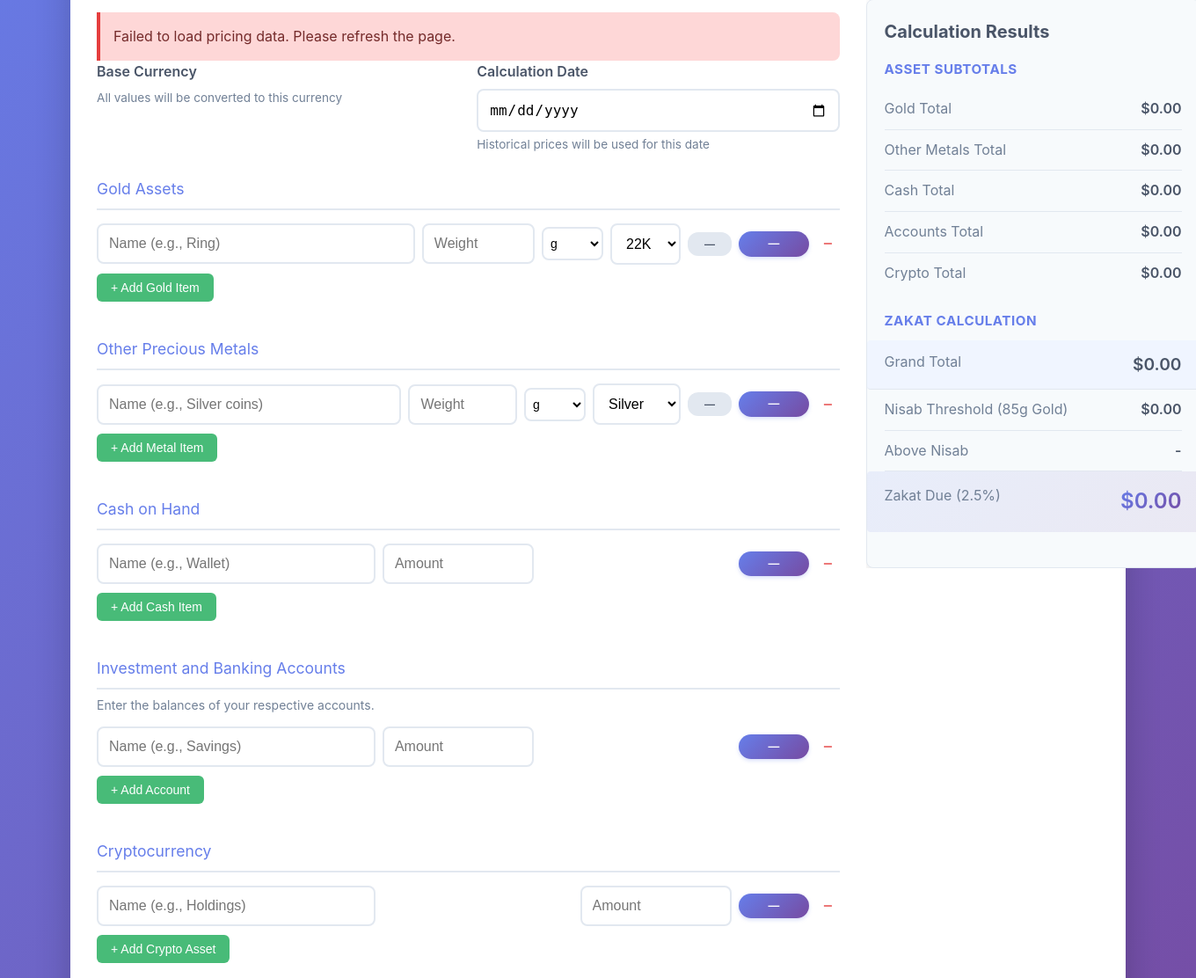
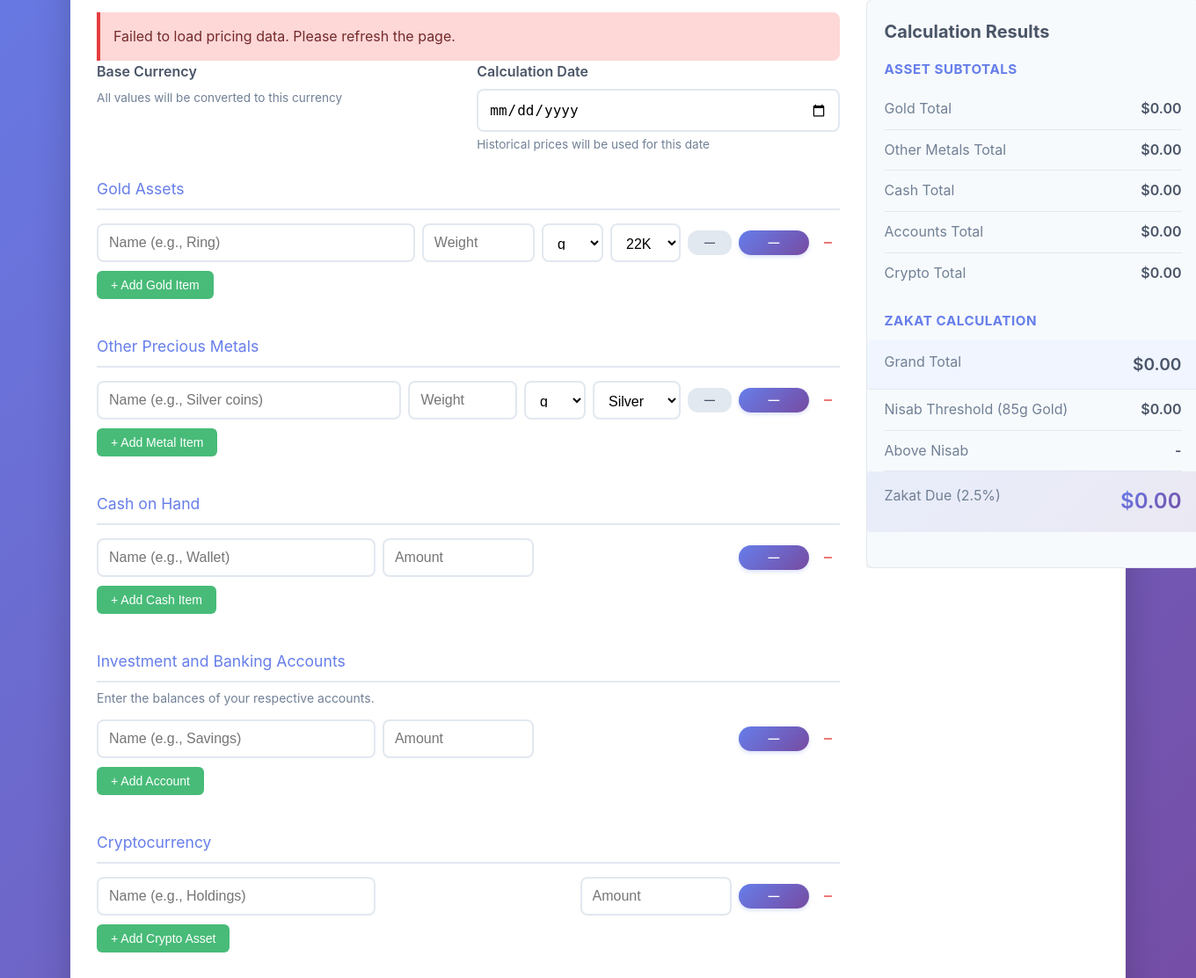
Before and after one commit to ace63093/zakatcalc, a Flask app: page / in a window 1360 px wide. Shown: the part 315-1427 px from the top of the page at 88% size. Run offline with Flask 3, Linux system fonts and the light colour scheme; some libraries are stand-ins or nearby versions.

Commit message:
style: normalize input/select heights in asset rows
Set consistent 44px height for all inputs and selects in asset rows
to ensure uniform appearance.

Co-Authored-By: Claude Opus 4.5 <noreply@anthropic.com>

```diff
--- a/app/templates/base.html
+++ b/app/templates/base.html
@@ -217,8 +217,12 @@
         .asset-row .input-weight-unit {
             width: 70px;
             flex-shrink: 0;
-            padding: 8px 4px;
-            font-size: 14px;
+        }
+        /* Consistent height for all asset row inputs */
+        .asset-row input,
+        .asset-row select {
+            height: 44px;
+            box-sizing: border-box;
         }
         /* Section helper text */
         .section-helper {
```
